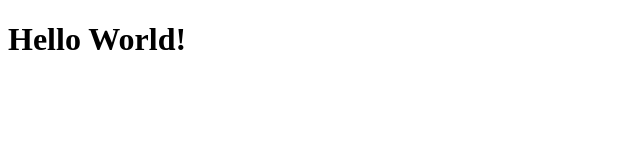
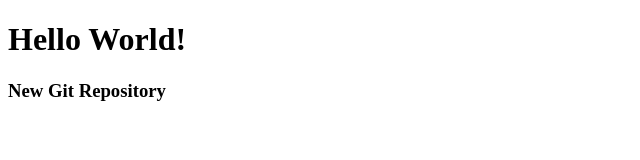
Before and after one commit to MarkOhnsman-zz/git-demo, a plain HTML site: page index.html in a window 1280 px wide. Shown: the whole page, without its empty margins (0-640 px from the left). Drawn offline with Linux system fonts and the light colour scheme.

Commit message:
Adds sub heading

```diff
--- a/index.html
+++ b/index.html
@@ -8,5 +8,6 @@
 </head>
 <body>
     <h1>Hello World!</h1>
+    <h3>New Git Repository</h3>
 </body>
 </html>
```
